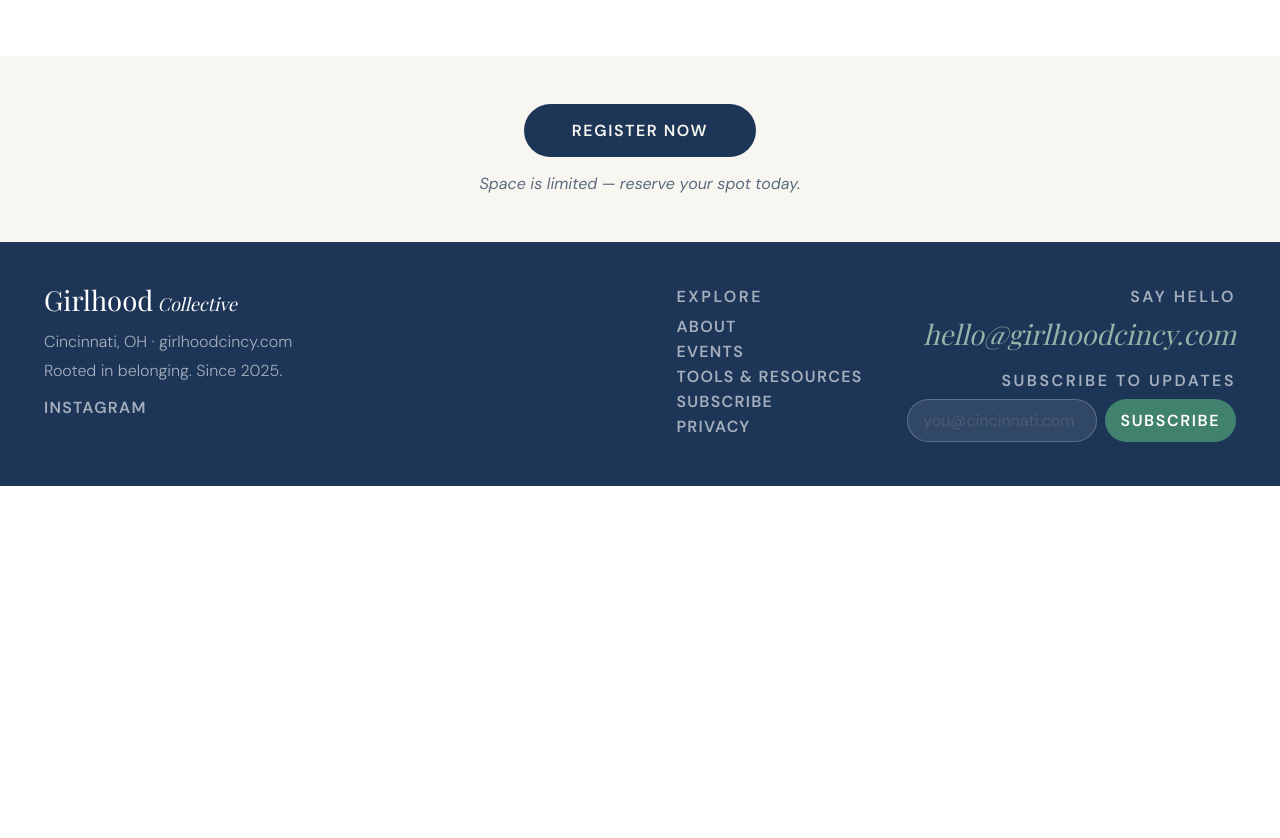
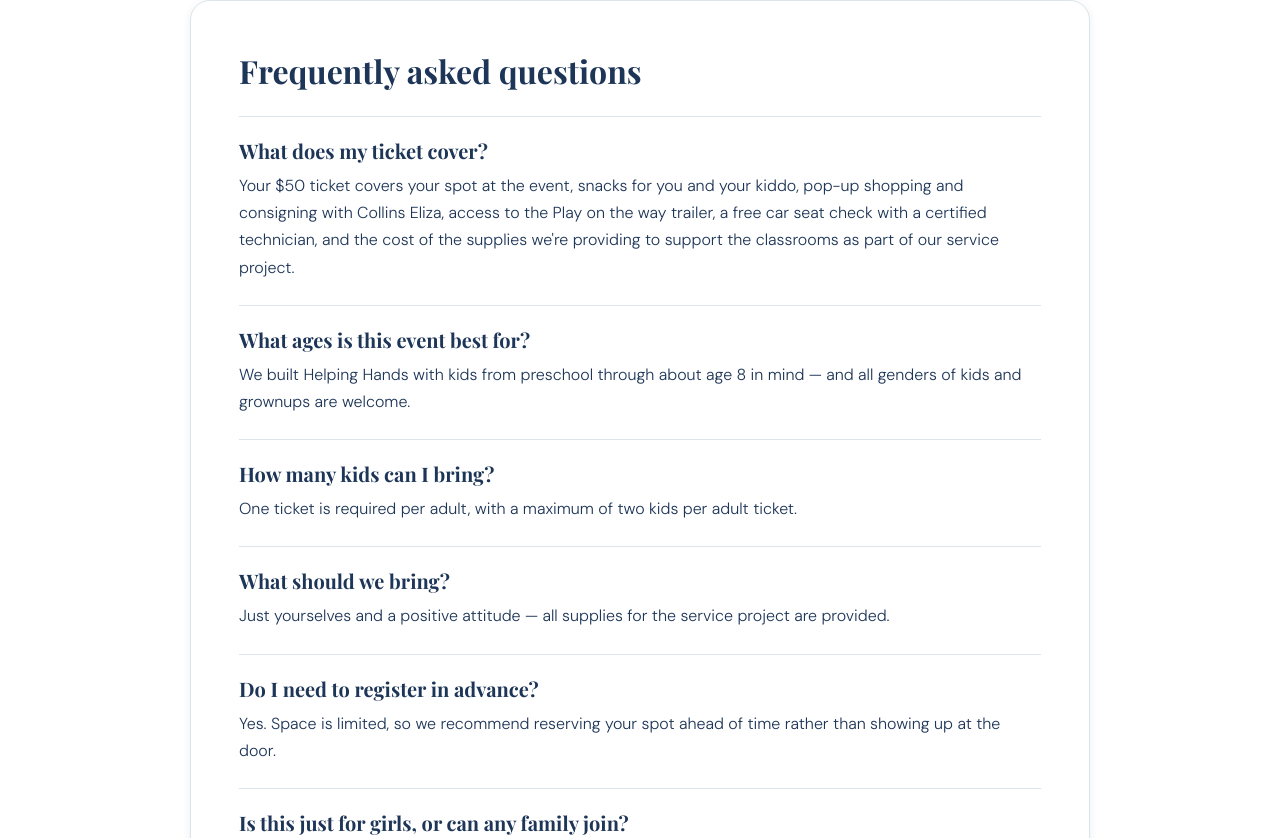
Before and after one commit to girlhoodcollective/girlhoodcincy, a React (Vite) app: page /helping-hands in a window 1280 px wide. Shown: the part 2322-3160 px from the top of the page. Before the commit the page ends 2808 px from the top, so only its background shows below. Built offline with nearby package versions, Linux system fonts and the light colour scheme; a web font is replaced by a local one.

Commit message:
Add FAQ section to Helping Hands event page (#67)
Covers what the ticket includes, age range, how many kids per ticket,
what to bring, registration timing, and who can attend. Also added
FAQPage structured data for search rich results.

Co-authored-by: Claude <noreply@anthropic.com>

```diff
--- a/src/pages/HelpingHands.jsx
+++ b/src/pages/HelpingHands.jsx
@@ -27,6 +27,33 @@ const INCLUDES = [
   { text: 'A morning of connection with the Girlhood Collective community' },
 ];
 
+const FAQS = [
+  {
+    q: 'What does my ticket cover?',
+    a: "Your $50 ticket covers your spot at the event, snacks for you and your kiddo, pop-up shopping and consigning with Collins Eliza, access to the Play on the way trailer, a free car seat check with a certified technician, and the cost of the supplies we're providing to support the classrooms as part of our service project.",
+  },
+  {
+    q: 'What ages is this event best for?',
+    a: 'We built Helping Hands with kids from preschool through about age 8 in mind — and all genders of kids and grownups are welcome.',
+  },
+  {
+    q: 'How many kids can I bring?',
+    a: 'One ticket is required per adult, with a maximum of two kids per adult ticket.',
+  },
+  {
+    q: 'What should we bring?',
+    a: 'Just yourselves and a positive attitude — all supplies for the service project are provided.',
+  },
+  {
+    q: 'Do I need to register in advance?',
+    a: "Yes. Space is limited, so we recommend reserving your spot ahead of time rather than showing up at the door.",
+  },
+  {
+    q: 'Is this just for girls, or can any family join?',
+    a: 'Any family can join — all genders of kids and grownups are welcome at Helping Hands.',
+  },
+];
+
 export default function HelpingHands() {
   useSEO({
     title: 'Helping Hands: A Morning of Giving Back, Together | Girlhood Collective',
@@ -43,6 +70,16 @@ export default function HelpingHands() {
     endDate: '2026-09-19T12:00:00-04:00',
     location: { '@type': 'Place', name: '3500 Columbia Parkway', address: 'Cincinnati, OH' },
     offers: { '@type': 'Offer', priceCurrency: 'USD', price: '50', url: EVENT?.shopifyUrl },
+  });
+
+  useStructuredData('helping-hands-faq', {
+    '@context': 'https://schema.org',
+    '@type': 'FAQPage',
+    mainEntity: FAQS.map((item) => ({
+      '@type': 'Question',
+      name: item.q,
+      acceptedAnswer: { '@type': 'Answer', text: item.a },
+    })),
   });
 
   return (
@@ -207,6 +244,34 @@ export default function HelpingHands() {
               </ul>
             </div>
           </Reveal>
+
+          <Reveal
+            delay={100}
+            style={{
+              background: '#fff',
+              border: '1px solid var(--gc-border)',
+              borderRadius: 20,
+              padding: 48,
+              boxShadow: '0 2px 8px rgba(29, 53, 87, 0.08)',
+              marginTop: 48,
+            }}
+          >
+            <h2 style={{ fontFamily: 'var(--font-serif)', fontSize: 32, fontWeight: 700, color: 'var(--gc-navy)', marginBottom: 24 }}>
+              Frequently asked questions
+            </h2>
+            <div style={{ display: 'flex', flexDirection: 'column', gap: 24 }}>
+              {FAQS.map((item) => (
+                <div key={item.q} style={{ borderTop: '1px solid var(--gc-border)', paddingTop: 20 }}>
+                  <div style={{ fontFamily: 'var(--font-serif)', fontSize: 20, fontWeight: 700, color: 'var(--gc-navy)', marginBottom: 8 }}>
+                    {item.q}
+                  </div>
+                  <p style={{ fontSize: 16, fontWeight: 300, color: 'var(--gc-ink)', lineHeight: 1.7 }}>
+                    {item.a}
+                  </p>
+                </div>
+              ))}
+            </div>
+          </Reveal>
         </div>
       </div>
 
```
